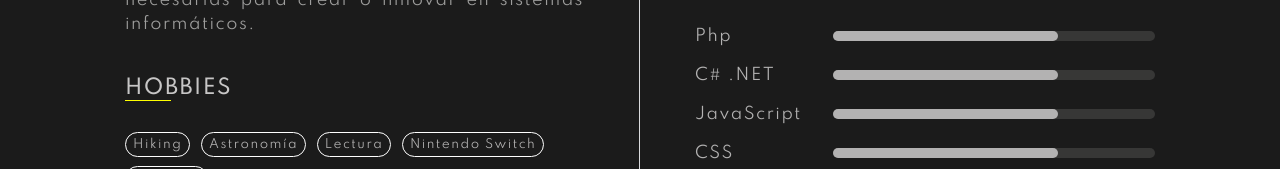
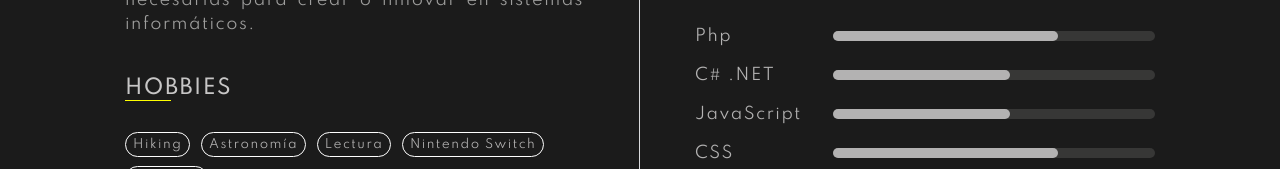
Before and after one commit to codesmario/codesmario.github.io, a website built with webpack: page index.html in a window 1280 px wide. Shown: the part 522-691 px from the top of the page. Built offline with nearby package versions, Linux system fonts and the light colour scheme.

Commit message:
Update index.html

```diff
--- a/index.html
+++ b/index.html
@@ -194,7 +194,7 @@
                                         <div class="abilities">
                                             <div class="abilities-name">C# .NET</div>
                                             <div class="abilities-bar">
-                                                <div class="bar-progress" style="width:70%"></div>
+                                                <div class="bar-progress" style="width:55%"></div>
                                             </div>
                                         </div>
                                         <!--  -->
@@ -208,7 +208,7 @@
                                         <div class="abilities">
                                             <div class="abilities-name">JavaScript</div>
                                             <div class="abilities-bar">
-                                                <div class="bar-progress" style="width:70%"></div>
+                                                <div class="bar-progress" style="width:55%"></div>
                                             </div>
                                         </div>
                                         <!--  -->
```
